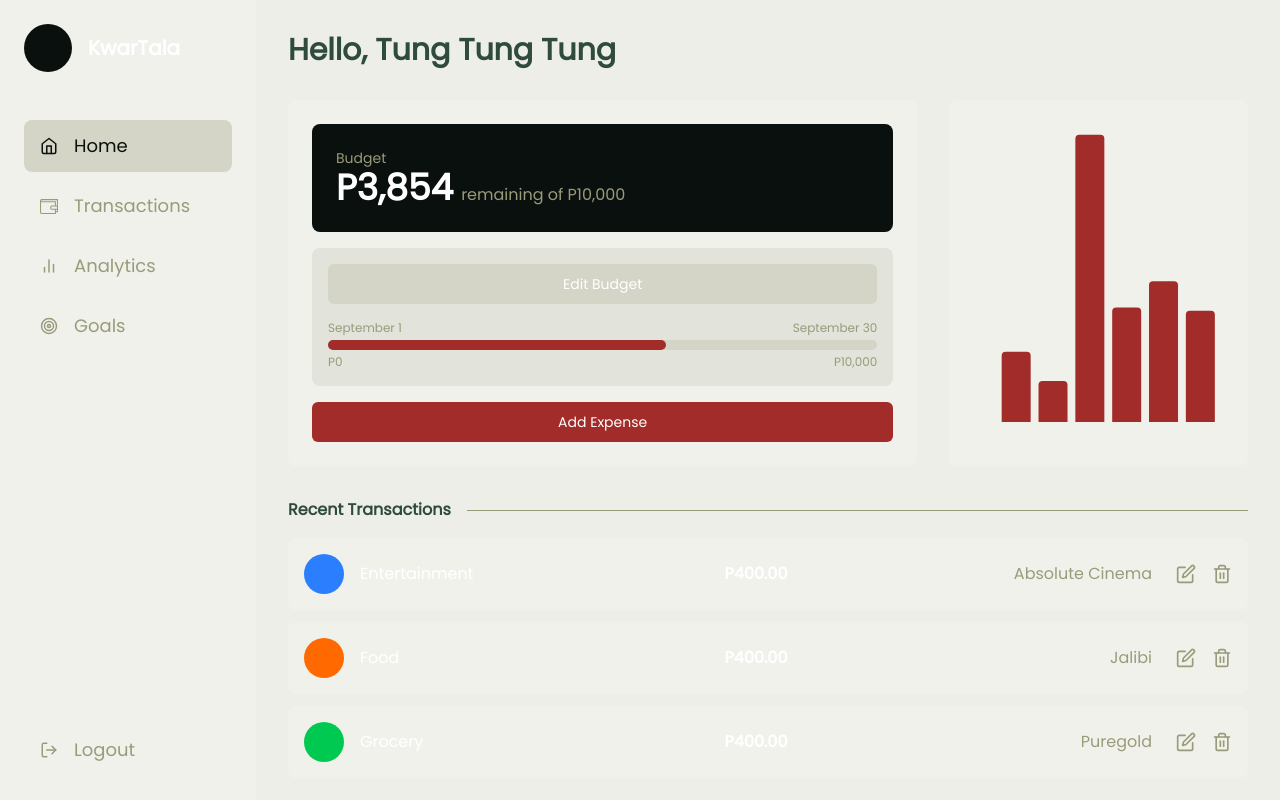
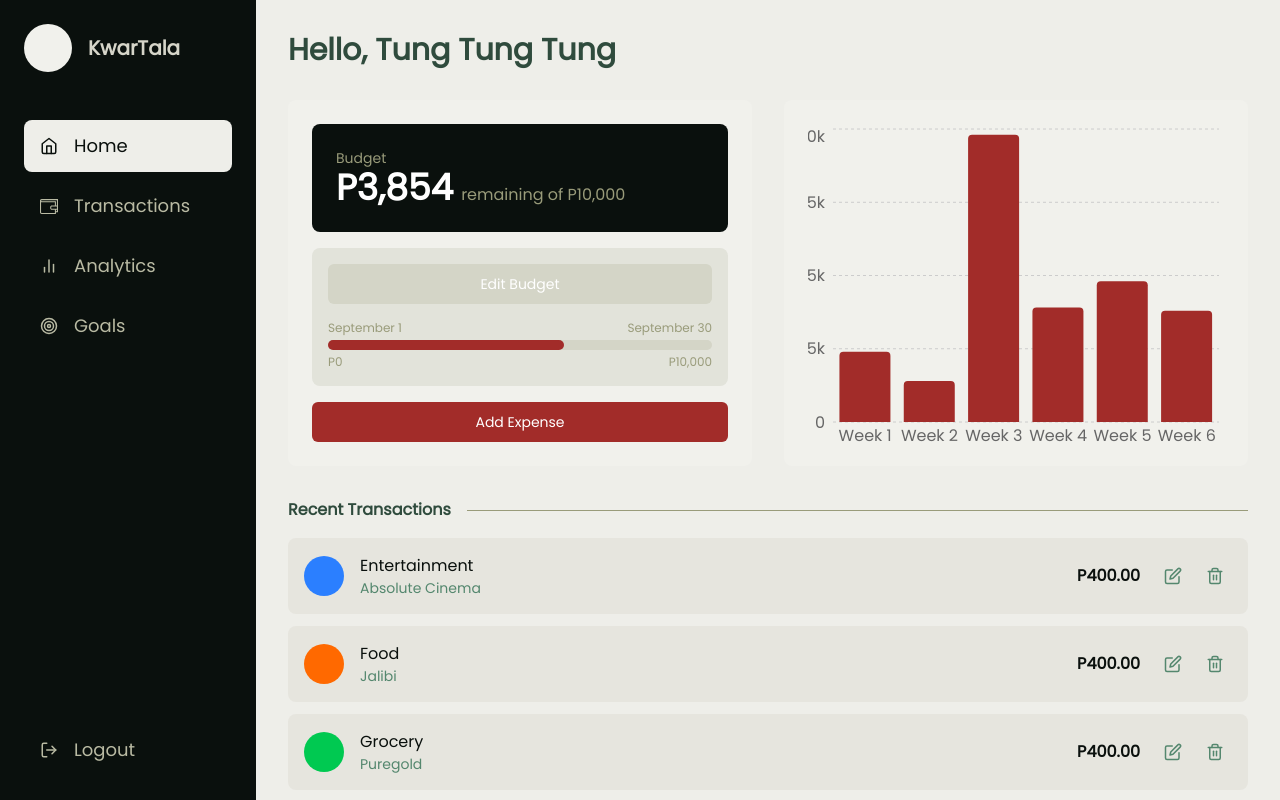
Before and after one commit to Alingggg/KwarTala, a React (Vite) app in the folder client/: page / in a window 1280 px wide. Built offline with nearby package versions, Linux system fonts and the light colour scheme.

Commit message:
adjust spacing and color contrast

```diff
--- a/client/src/components/ExpenseCard.tsx
+++ b/client/src/components/ExpenseCard.tsx
@@ -14,19 +14,21 @@ export function ExpenseCard({
   iconColor,
 }: ExpenseCardProps) {
   return (
-    <div className="bg-ash-gray-900 p-4 rounded-lg flex items-center text-white">
-      <div className={`w-10 h-10 rounded-full ${iconColor} mr-4`}></div>
-      <div className="flex-grow grid grid-cols-3 items-center">
-        <span className="font-medium">{category}</span>
-        <span className="font-semibold text-center">P{amount.toFixed(2)}</span>
-        <span className="text-ash-gray-400 text-right">{description}</span>
+    <div className="bg-timberwolf-700 p-4 rounded-lg flex items-center text-night-500">
+      <div
+        className={`w-10 h-10 rounded-full ${iconColor} mr-4 flex-shrink-0`}
+      ></div>
+      <div className="flex-grow">
+        <div className="font-medium">{category}</div>
+        <div className="text-sm text-night-700">{description}</div>
       </div>
-      <div className="ml-6 flex items-center space-x-4">
-        <button className="text-ash-gray-400 hover:text-white">
-          <FiEdit size={20} />
+      <div className="font-semibold mx-4">P{amount.toFixed(2)}</div>
+      <div className="flex items-center space-x-2">
+        <button className="p-2 text-night-700 hover:text-night-500 hover:bg-ash-gray-400 rounded-full">
+          <FiEdit size={18} />
         </button>
-        <button className="text-ash-gray-400 hover:text-auburn-500">
-          <FiTrash2 size={20} />
+        <button className="p-2 text-night-700 hover:text-white hover:bg-auburn-500 rounded-full">
+          <FiTrash2 size={18} />
         </button>
       </div>
     </div>
--- a/client/src/components/ExpenseChart.tsx
+++ b/client/src/components/ExpenseChart.tsx
@@ -6,6 +6,7 @@ import {
   Tooltip,
   ResponsiveContainer,
   Cell,
+  CartesianGrid,
 } from "recharts";
 
 const data = [
@@ -17,12 +18,27 @@ const data = [
   { name: "Week 6", pv: 3800 },
 ];
 
+function tickFormatter(value: any) {
+  if (value >= 1000) {
+    return `${value / 1000}k`;
+  }
+  return value;
+}
+
 function ExpenseChart() {
   return (
     <ResponsiveContainer width="100%" height="100%">
-      <BarChart data={data} margin={{ top: 5, right: 5, left: -35, bottom: -10 }}>
-        <XAxis dataKey="name" tickLine={false} axisLine={false} tick={false} />
-        <YAxis tickLine={false} axisLine={false} tick={false} />
+      <BarChart
+        data={data}
+        margin={{ top: 5, right: 5, left: -35, bottom: -10 }}
+      >
+        <CartesianGrid vertical={false} strokeDasharray="3 3" />
+        <XAxis dataKey="name" tickLine={false} axisLine={false} />
+        <YAxis
+          tickLine={false}
+          axisLine={false}
+          tickFormatter={tickFormatter}
+        />
         <Tooltip
           cursor={{ fill: "rgba(185, 186, 163, 0.1)" }}
           contentStyle={{
--- a/client/src/components/Sidebar.tsx
+++ b/client/src/components/Sidebar.tsx
@@ -17,11 +17,12 @@ interface NavItemProps {
 const NavItem = ({ to, icon, label }: NavItemProps) => (
   <NavLink
     to={to}
+    end
     className={({ isActive }) =>
       `flex items-center px-4 py-3 text-lg font-medium rounded-lg transition-colors ${
         isActive
-          ? "bg-ash-gray-700 text-night-500"
-          : "text-ash-gray-400 hover:bg-ash-gray-800"
+          ? "bg-timberwolf-800 text-night-500"
+          : "text-ash-gray-500 hover:bg-night-400"
       }`
     }
   >
@@ -39,9 +40,9 @@ function Sidebar() {
   ];
 
   return (
-    <aside className="w-64 bg-ash-gray-900 text-white flex flex-col p-6">
+    <aside className="w-64 bg-night-500 text-timberwolf-500 flex flex-col p-6">
       <div className="flex items-center mb-12">
-        <div className="w-12 h-12 rounded-full bg-night-500 mr-4"></div>
+        <div className="w-12 h-12 rounded-full bg-ash-gray-900 mr-4"></div>
         <span className="text-xl font-semibold">KwarTala</span>
       </div>
       <nav className="flex flex-col space-y-2">
@@ -50,7 +51,7 @@ function Sidebar() {
         ))}
       </nav>
       <div className="mt-auto">
-        <button className="flex items-center px-4 py-3 text-lg font-medium text-ash-gray-400 hover:bg-ash-gray-800 rounded-lg w-full">
+        <button className="flex items-center px-4 py-3 text-lg font-medium text-ash-gray-500 hover:bg-night-400 rounded-lg w-full">
           <FiLogOut />
           <span className="ml-4">Logout</span>
         </button>
--- a/client/src/pages/Home.tsx
+++ b/client/src/pages/Home.tsx
@@ -28,9 +28,9 @@ function Home() {
         Hello, Tung Tung Tung
       </h1>
 
-      <div className="grid grid-cols-3 gap-8 mb-8">
+      <div className="grid grid-cols-1 lg:grid-cols-2 gap-8 mb-8">
         {/* Budget Section */}
-        <div className="col-span-2 bg-ash-gray-900 text-timberwolf-800 p-6 rounded-lg flex flex-col">
+        <div className="bg-ash-gray-900 text-timberwolf-800 p-6 rounded-lg flex flex-col">
           <div className="bg-night-500 p-6 rounded-lg">
             <p className="text-sm text-ash-gray-400">Budget</p>
             <p className="text-4xl font-bold text-white">
```
